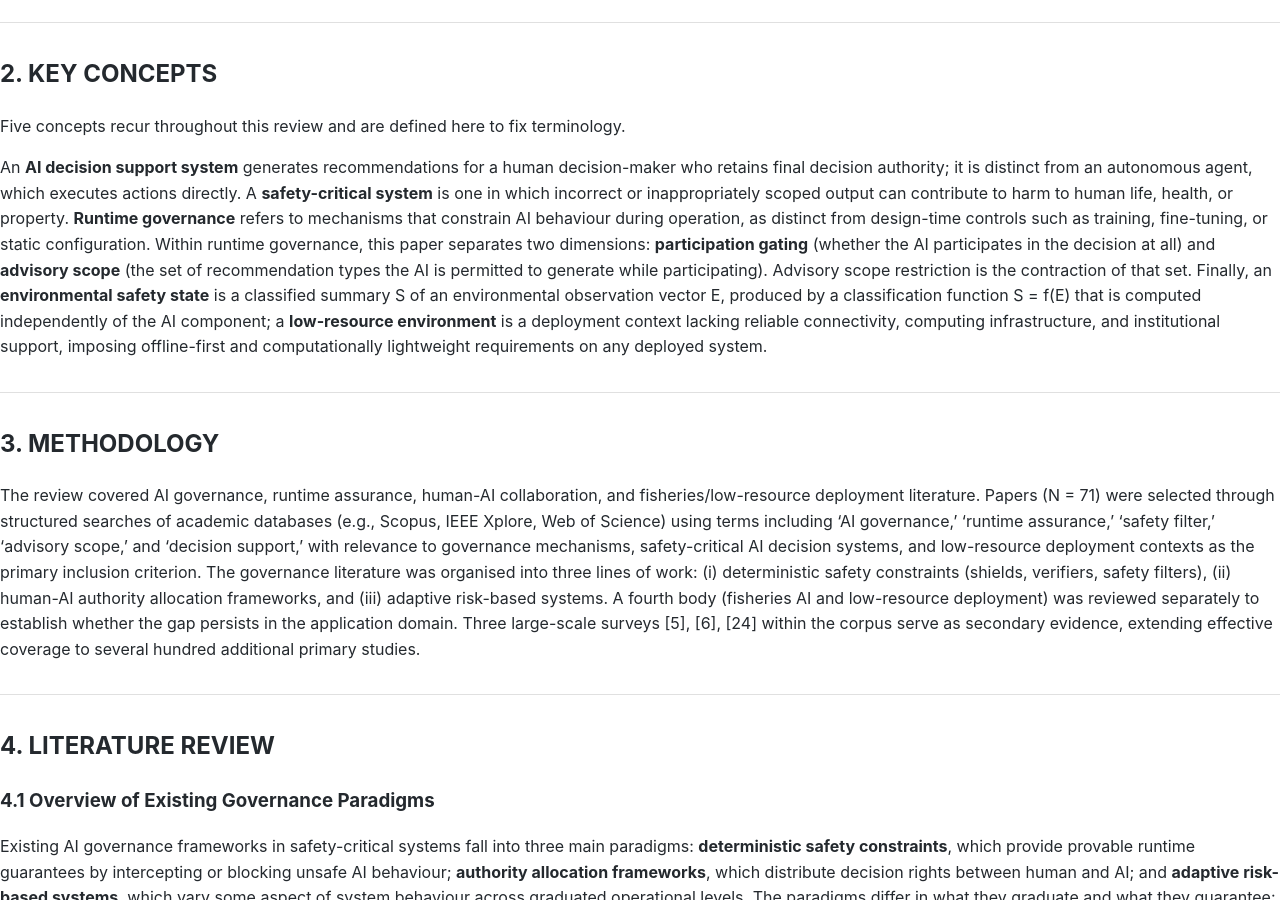
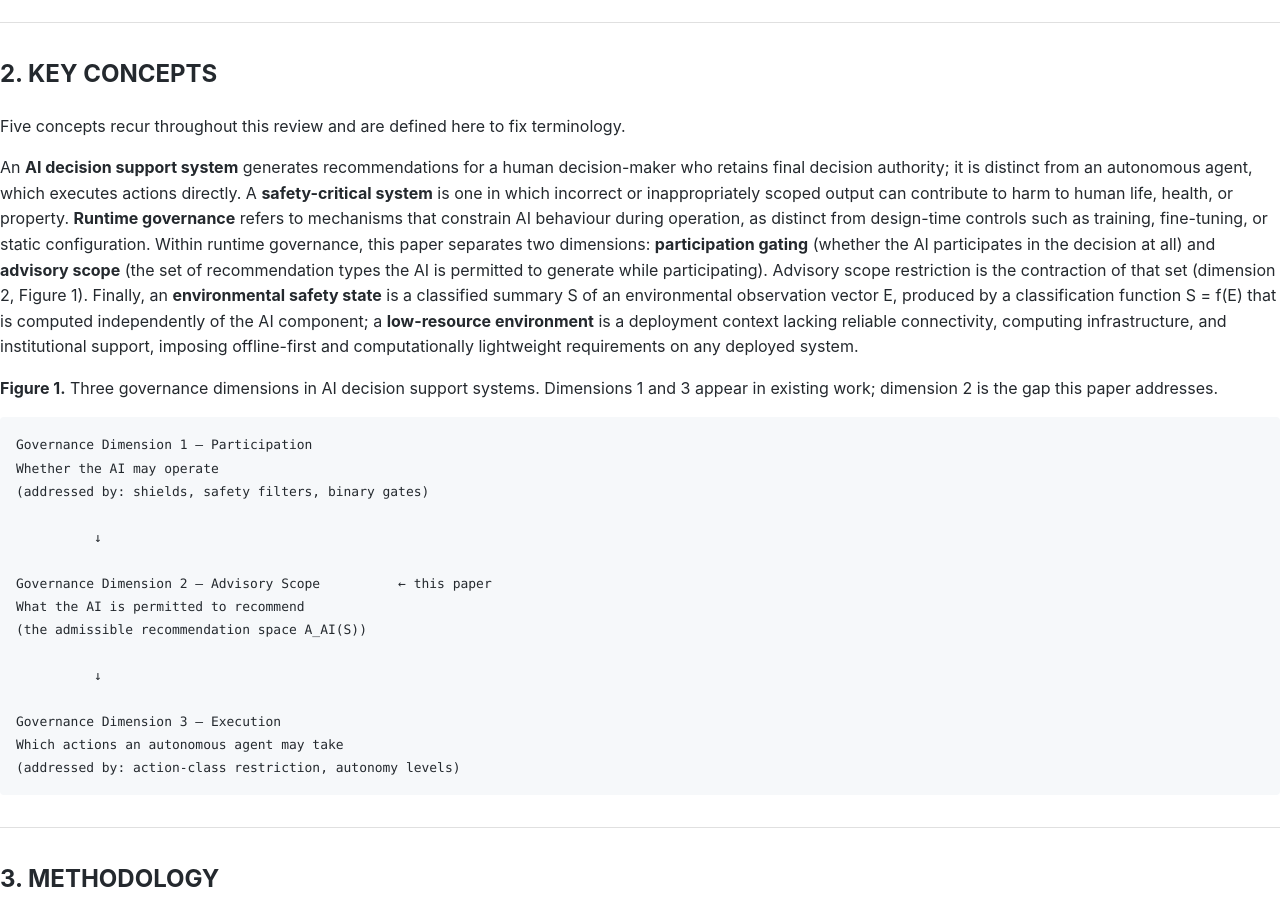
Before and after one commit to kandaiiskandar/research-plan, a Jekyll site: the page built from ipsci-2026-paper-v5.md, in a window 1280 px wide and 900 px high, scrolled down 1719 px. Built offline with Jekyll 4.4.1, drawn with Linux system fonts in a browser that asks for light colours; our own code applies the rules of GitHub Pages for plain Markdown files.

Commit message:
Task 3: Add Figure 1 governance-dimensions diagram to Section 2
- Insert Figure 1 (ASCII governance-dimensions diagram) at end of Section 2,
  after the key concepts paragraph and before the section separator
- Humanized caption: dimensions 1 and 3 in prior work; dimension 2 is the gap
- Append forward reference "(dimension 2, Figure 1)" to advisory scope
  definition sentence
- ASCII diagram wrapped in triple-backtick code block for preformatted rendering

Co-Authored-By: Claude Sonnet 4.6 <noreply@anthropic.com>

````diff
--- a/ipsci-2026-paper-v5.md
+++ b/ipsci-2026-paper-v5.md
@@ -31,7 +31,27 @@ It makes two contributions. First, it establishes from a structured literature r
 
 Five concepts recur throughout this review and are defined here to fix terminology.
 
-An **AI decision support system** generates recommendations for a human decision-maker who retains final decision authority; it is distinct from an autonomous agent, which executes actions directly. A **safety-critical system** is one in which incorrect or inappropriately scoped output can contribute to harm to human life, health, or property. **Runtime governance** refers to mechanisms that constrain AI behaviour during operation, as distinct from design-time controls such as training, fine-tuning, or static configuration. Within runtime governance, this paper separates two dimensions: **participation gating** (whether the AI participates in the decision at all) and **advisory scope** (the set of recommendation types the AI is permitted to generate while participating). Advisory scope restriction is the contraction of that set. Finally, an **environmental safety state** is a classified summary S of an environmental observation vector E, produced by a classification function S = f(E) that is computed independently of the AI component; a **low-resource environment** is a deployment context lacking reliable connectivity, computing infrastructure, and institutional support, imposing offline-first and computationally lightweight requirements on any deployed system.
+An **AI decision support system** generates recommendations for a human decision-maker who retains final decision authority; it is distinct from an autonomous agent, which executes actions directly. A **safety-critical system** is one in which incorrect or inappropriately scoped output can contribute to harm to human life, health, or property. **Runtime governance** refers to mechanisms that constrain AI behaviour during operation, as distinct from design-time controls such as training, fine-tuning, or static configuration. Within runtime governance, this paper separates two dimensions: **participation gating** (whether the AI participates in the decision at all) and **advisory scope** (the set of recommendation types the AI is permitted to generate while participating). Advisory scope restriction is the contraction of that set (dimension 2, Figure 1). Finally, an **environmental safety state** is a classified summary S of an environmental observation vector E, produced by a classification function S = f(E) that is computed independently of the AI component; a **low-resource environment** is a deployment context lacking reliable connectivity, computing infrastructure, and institutional support, imposing offline-first and computationally lightweight requirements on any deployed system.
+
+**Figure 1.** Three governance dimensions in AI decision support systems. Dimensions 1 and 3 appear in existing work; dimension 2 is the gap this paper addresses.
+
+```
+Governance Dimension 1 — Participation
+Whether the AI may operate
+(addressed by: shields, safety filters, binary gates)
+
+          ↓
+
+Governance Dimension 2 — Advisory Scope          ← this paper
+What the AI is permitted to recommend
+(the admissible recommendation space A_AI(S))
+
+          ↓
+
+Governance Dimension 3 — Execution
+Which actions an autonomous agent may take
+(addressed by: action-class restriction, autonomy levels)
+```
 
 ---
 
````
